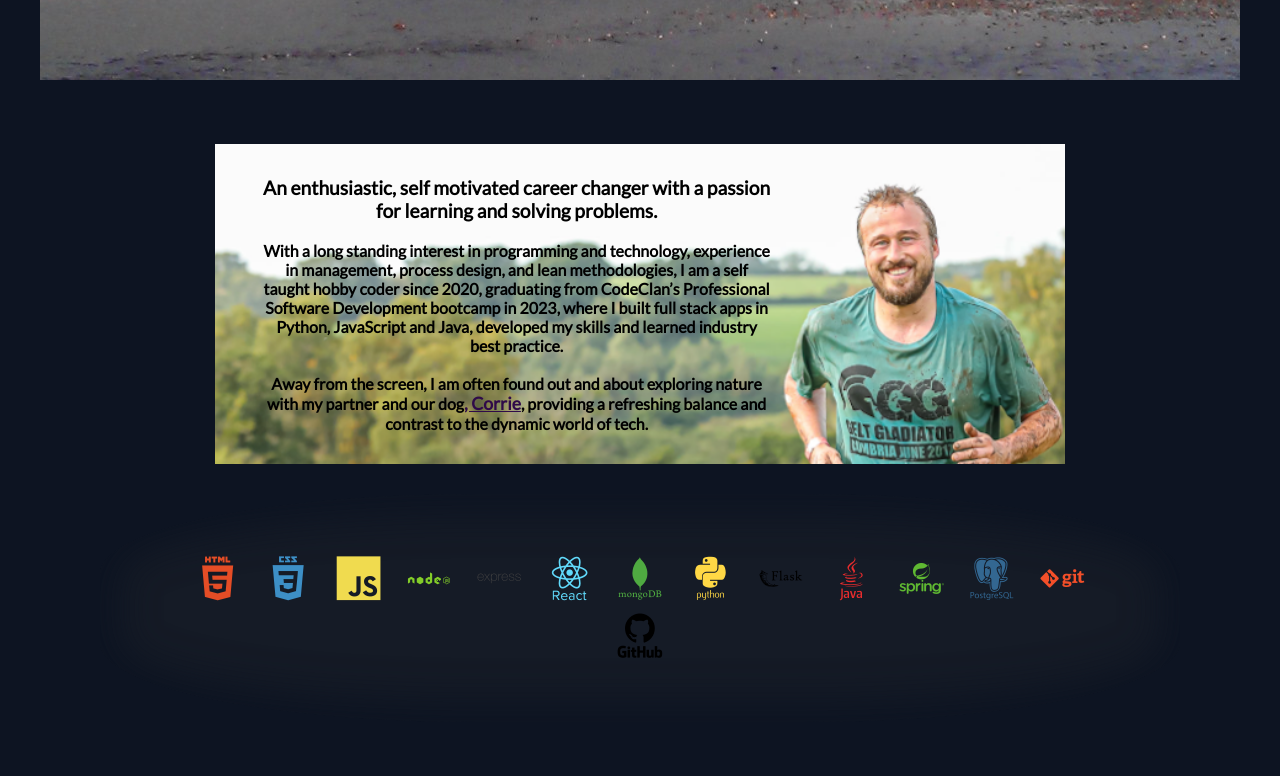
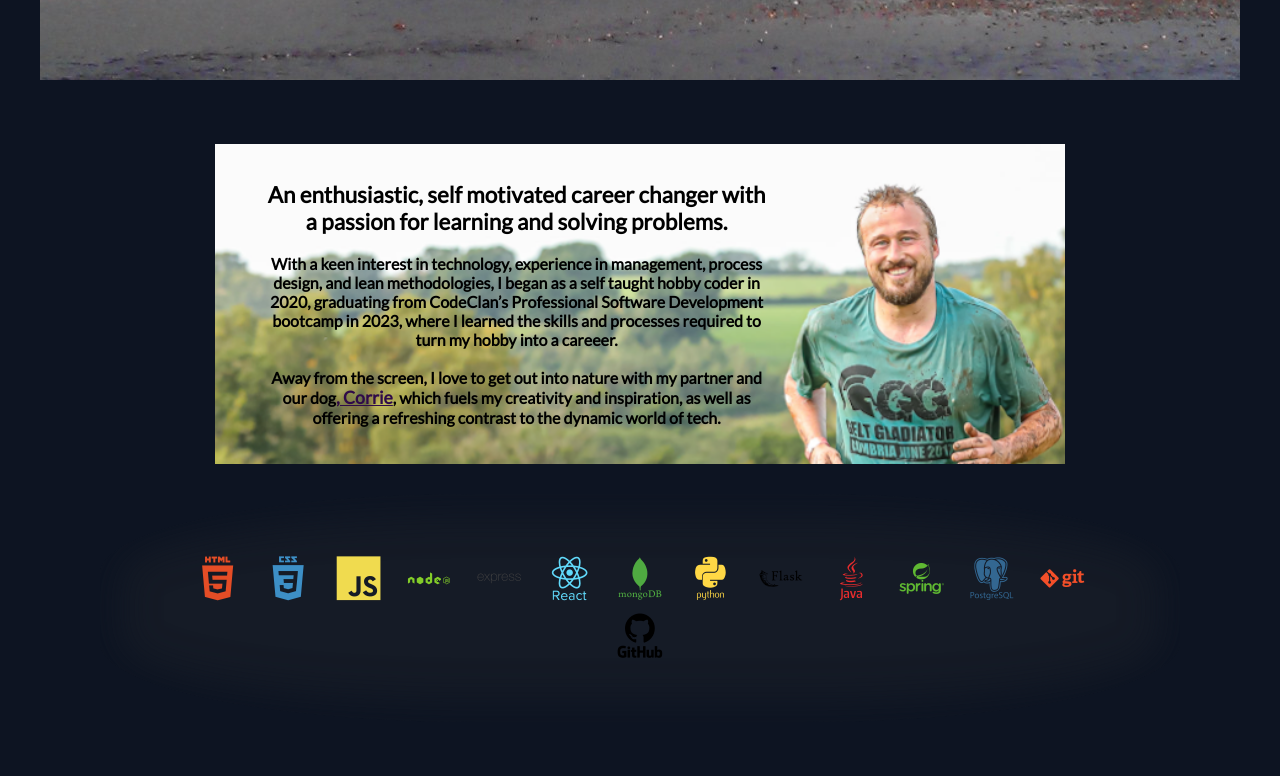
Before and after one commit to PaulHenstridge/portfolio, a React (Create React App) app in the folder client/: page /projects/quincy in a window 1280 px wide. Shown: the part 720-1496 px from the top of the page. Built offline with nearby package versions, Linux system fonts and the light colour scheme.

Commit message:
begun setting up react router

```diff
--- a/client/package.json
+++ b/client/package.json
@@ -3,7 +3,6 @@
     "version": "0.1.0",
     "private": true,
     "homepage": "https://paulhenstridge.github.io/portfolio",
-
     "dependencies": {
         "@emotion/react": "^11.11.1",
         "@testing-library/jest-dom": "^5.16.5",
@@ -14,6 +13,7 @@
         "react": "^18.2.0",
         "react-awesome-reveal": "^4.2.5",
         "react-dom": "^18.2.0",
+        "react-router-dom": "^6.18.0",
         "react-scripts": "5.0.1",
         "react-scroll": "^1.8.9",
         "styled-components": "^5.3.11",
--- a/client/src/App.js
+++ b/client/src/App.js
@@ -10,6 +10,10 @@ import Experience from './components/Experience';
 import ScrollNav from './components/ScrollNav';
 import Footer from './components/Footer';
 import StaticContact from './components/StaticContact';
+import SpeakeasyInfo from './components/SpeakeasyInfo';
+import QuincyInfo from './components/QuincyInfo';
+
+import { BrowserRouter as Router, Routes, Route } from 'react-router-dom';
 
 const MaxWidthContainer = styled.div`
     max-width:1200px;
@@ -36,17 +40,24 @@ function App() {
     return (
 
         <div className="App">
-            {<ScrollNav show={showNav} />}
-            <MaxWidthContainer>
+            <Router>
+                {<ScrollNav show={showNav} />}
+                <MaxWidthContainer>
                 <HeroHeader />
                 <AboutMe />
-                <Projects />
+                <Routes>
+                    <Route path="/" element={<Projects />} />
+                    <Route path="/projects/speakeasy" element={<SpeakeasyInfo />} />
+                    <Route path="/projects/quincy" element={<QuincyInfo />} />
+                    {/* ... other routes for different project details */}
+                </Routes>
+                {/* <Projects /> */}
                 <Experience />
                 <StaticContact />
                 {/* <Contact/> */}
                 <Footer />
-            </MaxWidthContainer>
-
+                </MaxWidthContainer>
+            </Router>
         </div>
     );
 }
--- a/client/src/components/AboutMe.js
+++ b/client/src/components/AboutMe.js
@@ -49,7 +49,7 @@ const AboutText = styled.p`
     }
 
     & > span {
-        font-size:1.2em;
+        font-size:1.4em;
     }
 `
 
@@ -93,12 +93,12 @@ const AboutMe = () => {
             <AboutMeContainer id="aboutme">
                 <InnerContainer>
                     <AboutText> <span> An enthusiastic,  self motivated career changer with a passion for learning and solving problems.</span><br></br><br></br>
-                     With a long standing interest in programming and technology, experience in management, process design, and lean methodologies,
-I am a self taught hobby coder since 2020, graduating from CodeClan’s Professional Software Development bootcamp in 2023, where I built full stack apps in Python,
- JavaScript and Java, developed my skills and learned industry best practice.<br></br><br></br>
-Away from the screen,  I am often found out and about exploring nature with my partner and our dog
- <Tooltip imagePath={corriePic}>,  Corrie</Tooltip>,
- providing a refreshing balance and contrast to the dynamic world of tech.
+                     With a keen interest in technology, experience in management, process design, and lean methodologies,
+I began as a self taught hobby coder in 2020, graduating from CodeClan’s Professional Software Development bootcamp in 2023, where I learned
+the skills and processes required to turn my hobby into a careeer. <br></br><br></br>
+Away from the screen,  I love to get out into nature with my partner and our dog
+ <Tooltip imagePath={corriePic}>,  Corrie</Tooltip>, which fuels my creativity and
+ inspiration, as well as offering a refreshing contrast to the dynamic world of tech.
                     </AboutText>
                 </InnerContainer>
                 <IconsContainer>
--- a/client/src/components/Projects.js
+++ b/client/src/components/Projects.js
@@ -1,4 +1,5 @@
 import React, { useState, useEffect } from 'react';
+import { Link } from 'react-router-dom';
 
 import styled from "styled-components";
 import PageScroll from "./PageScroll";
@@ -7,6 +8,7 @@ import knotty from "../assets/knotty.png"
 import speakeasy from "../assets/speakeasy.png"
 import quincy from "../assets/quincy_api.png"
 import sequencer from "../assets/sequencer.png"
+
 
 
 const ProjectsContainer = styled.section`
@@ -120,6 +122,7 @@ const Projects = () => {
                Users can interact with the app via natural language voice commands.<br></br><br></br>
 
                React, Express, GPT3.5, Postgres DB with Java Spring<br></br><br></br>
+               <Link to="/projects/speakeasy">Learn More</Link>
                <a href='https://github.com/PaulHenstridge/SpeakEasy-AI-A11y-Assistant'>View Code  <i className='devicon-github-original'></i></a>
 
                </p>
@@ -133,6 +136,7 @@ const Projects = () => {
             <br></br><br></br>
             Python, Flask, MongoDB, JavaScript, GPT3.5, BeautifulSoup
             <br></br><br></br>
+                <Link to="/projects/quincy">Learn More</Link>
                 <a href='https://github.com/PaulHenstridge/Quincy_API'>View Code  <i className='devicon-github-original'></i></a>
             </p>
             <img src={quincy} alt="API front end and endpoints" />
--- /dev/null
+++ b/client/src/components/QuincyInfo.js
@@ -0,0 +1,5 @@
+const QuincyInfo = () => {
+    return ( "QuincyAPI Info Page woop!" );
+}
+
+export default QuincyInfo;
--- /dev/null
+++ b/client/src/components/SpeakeasyInfo.js
@@ -0,0 +1,5 @@
+const SpeakeasyInfo = () => {
+    return ( "SPEAKEASY INFO PAGE!" );
+}
+
+export default SpeakeasyInfo;
```
Also changed, not shown: 1 other file (tests, documents, lock files or other folders).
